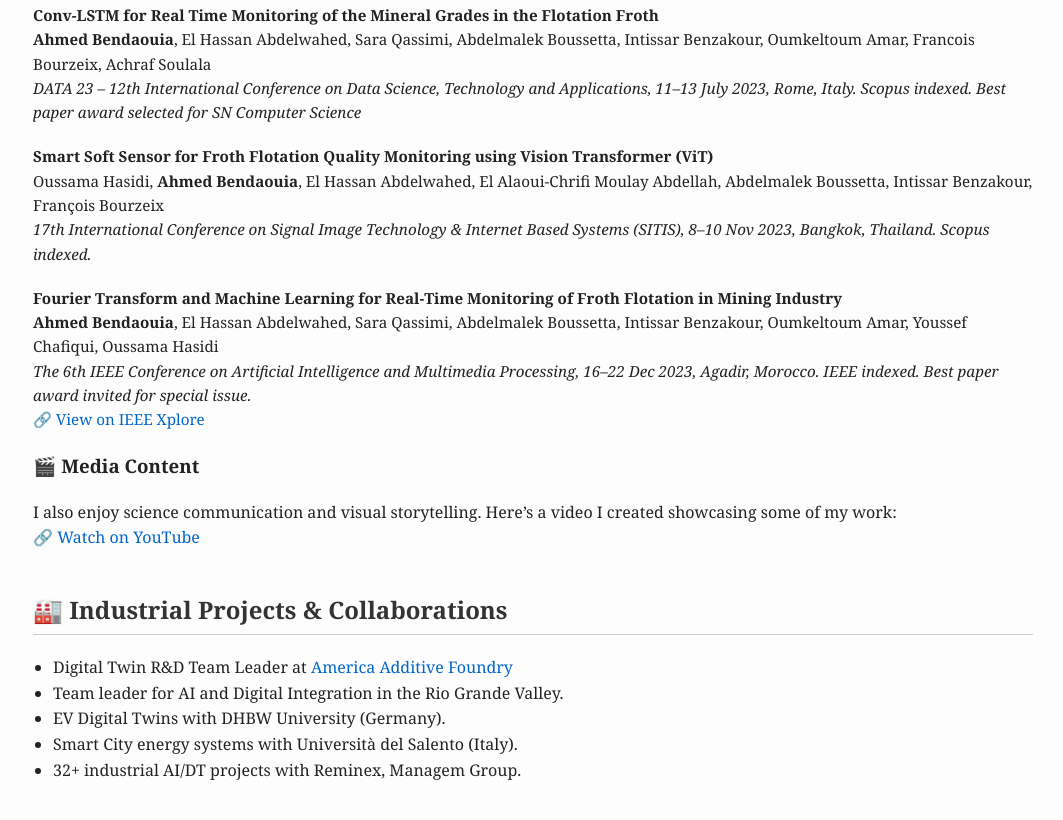
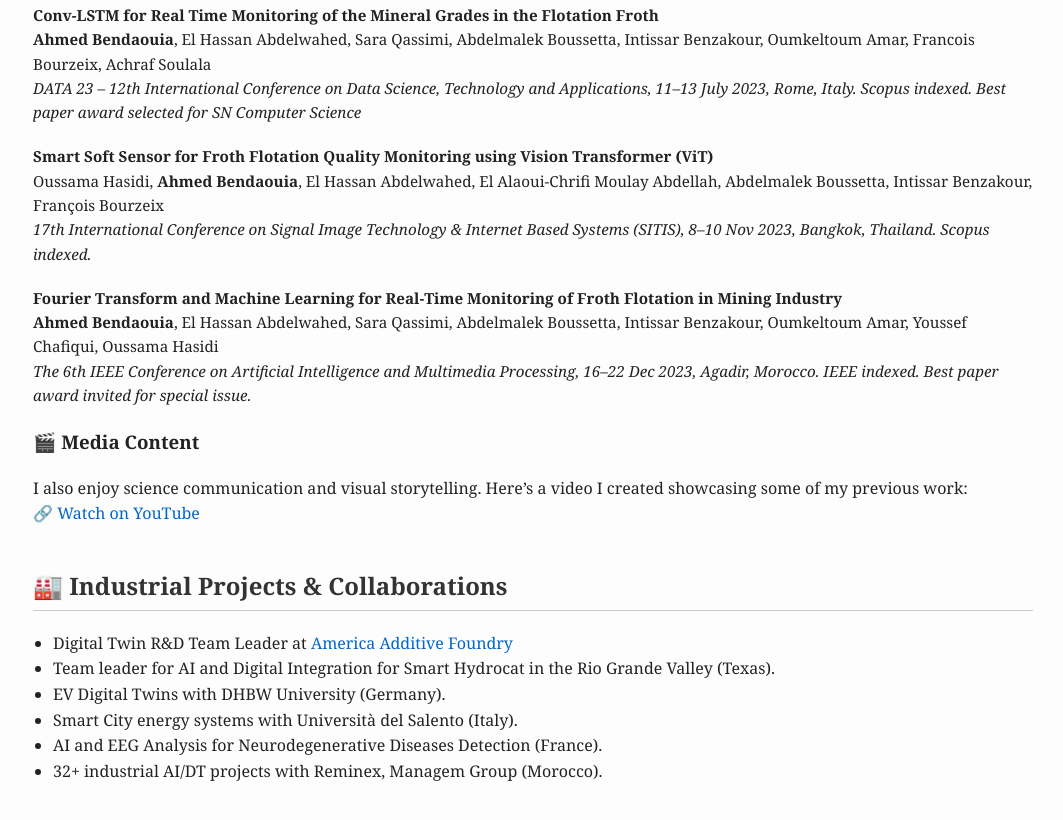
Before and after one commit to Ahmedbendaouia/ahmedbendaouia.github.io, a plain HTML site: page index.html in a window 1280 px wide. Shown: the part 1410-2230 px from the top of the page, without its empty margins (107-1170 px from the left). Drawn offline with Linux system fonts and the light colour scheme.

Commit message:
Update index.html

```diff
--- a/index.html
+++ b/index.html
@@ -54,7 +54,7 @@
                 I am interested in the multimodeling of complicated physio-chemical and bio-informatic systems through Digital Twins and Artificial Intelligence,
                 with a focus on soft sensing deployment. As part of my PhD, I have investigated computer vision and deep neural networks, using supervised machine learning
                 and hybrid feature extraction in a physics-based digital twin. My full publication list is available on
-                <a href="https://scholar.google.com/citations?user=_yjMMRQAAAAJ&hl=en&oi=ao" target="_blank">Google Scholar</a>. Below is a short selection:
+                <a href="https://scholar.google.com/citations?user=_yjMMRQAAAAJ&hl=en&oi=ao" target="_blank">Google Scholar</a>. Below is a selection:
             </p>
 
             <h3>📄 Journal Articles</h3>
@@ -94,13 +94,12 @@
                     <strong>Fourier Transform and Machine Learning for Real-Time Monitoring of Froth Flotation in Mining Industry</strong><br>
                     <b>Ahmed Bendaouia</b>, El Hassan Abdelwahed, Sara Qassimi, Abdelmalek Boussetta, Intissar Benzakour, Oumkeltoum Amar, Youssef Chafiqui, Oussama Hasidi<br>
                     <i>The 6th IEEE Conference on Artificial Intelligence and Multimedia Processing, 16–22 Dec 2023, Agadir, Morocco. IEEE indexed. Best paper award invited for special issue.</i><br>
-                    <a href="https://ieeexplore.ieee.org/document/10409977" target="_blank">🔗 View on IEEE Xplore</a>
                 </li>
             </ul>
 
             <h3>🎬 Media Content</h3>
             <p>
-                I also enjoy science communication and visual storytelling. Here’s a video I created showcasing some of my work:<br>
+                I also enjoy science communication and visual storytelling. Here’s a video I created showcasing some of my previous work:<br>
                 <a href="https://www.youtube.com/watch?v=IL3IFCervDk" target="_blank">🔗 Watch on YouTube</a>
             </p>
         </div>
@@ -109,10 +108,11 @@
             <h2>🏭 Industrial Projects & Collaborations</h2>
             <ul>
                 <li>Digital Twin R&D Team Leader at <a href="https://www.americasadditivefoundry.org/about/index.htm" target="_blank">America Additive Foundry</a></li>
-                <li>Team leader for AI and Digital Integration in the Rio Grande Valley.</li>
+                <li>Team leader for AI and Digital Integration for Smart Hydrocat in the Rio Grande Valley (Texas).</li>
                 <li>EV Digital Twins with DHBW University (Germany).</li>
                 <li>Smart City energy systems with Università del Salento (Italy).</li>
-                <li>32+ industrial AI/DT projects with Reminex, Managem Group.</li>
+                <li>AI and EEG Analysis for Neurodegenerative Diseases Detection (France).</li>
+                <li>32+ industrial AI/DT projects with Reminex, Managem Group (Morocco).</li>
             </ul>
         </div>
     </div>
```
